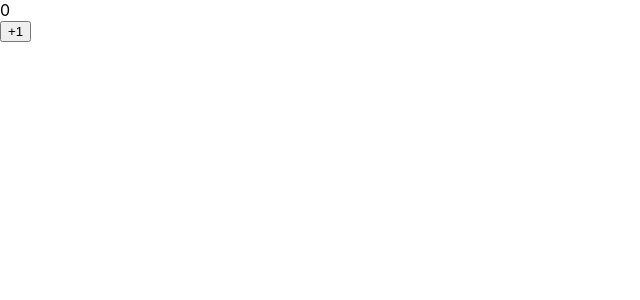
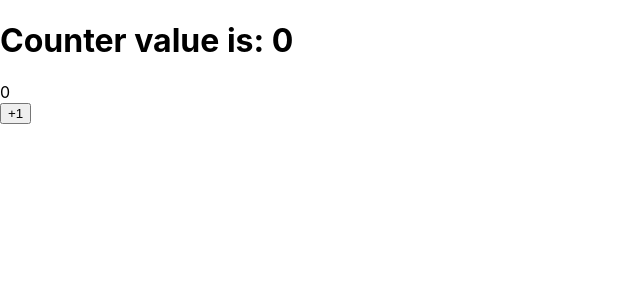
Before and after one commit to STiGMABY/webdev-react-redux, a React (Create React App) app: page / in a window 1280 px wide. Shown: the top 300 px of the page, without its empty margins (0-640 px from the left). Built offline with nearby package versions, Linux system fonts and the light colour scheme.

Commit message:
#4 is done Props part 1

```diff
--- a/package.json
+++ b/package.json
@@ -6,6 +6,7 @@
     "@testing-library/jest-dom": "^4.2.4",
     "@testing-library/react": "^9.3.2",
     "@testing-library/user-event": "^7.1.2",
+    "prop-types": "^15.7.2",
     "react": "^16.13.1",
     "react-dom": "^16.13.1",
     "react-scripts": "3.4.3"
--- /dev/null
+++ b/src/Examples/04_props/Lesson_04.js
@@ -0,0 +1,44 @@
+import React from "react";
+import PropTypes from 'prop-types'
+
+const Counter = ({counter, func, number, string}) => {
+    console.log(counter, func, number, string)
+    return <h1>{`Counter value is: ${counter}`}</h1>
+}
+
+Counter.propTypes = {
+    counter: PropTypes.number.isRequired,
+    func: PropTypes.func,
+    number: PropTypes.number,
+    string: PropTypes.string
+}
+
+Counter.defaultProps = {
+    func: () => {},
+    number: 5,
+    string: 'default string'
+}
+
+export class Lesson_04 extends React.Component {
+    state = {
+        counter: 0
+    }
+
+    onHandleClick = () => {
+        this.setState( ({counter}) => ({ //деструктуризация
+            counter: counter +1
+        }))
+    }
+
+    render() {
+        const {counter} = this.state
+        return (
+            <div>
+                <Counter
+                    counter={counter}/>
+                <div>{counter}</div>
+                <button onClick={ this.onHandleClick }>+1</button>
+            </div>
+        )
+    }
+}
--- a/src/index.js
+++ b/src/index.js
@@ -5,13 +5,14 @@ import App from './App';
 import * as serviceWorker from './serviceWorker';
 import {Lesson_02} from "./Examples/02_components/Lesson_02";
 import {Lesson_03} from "./Examples/03_state/Lesson_03";
+import {Lesson_04} from "./Examples/04_props/Lesson_04";
 
 React.cloneElement('div', null, 'Just div')
 React.cloneElement('input', {className: 'justInput'})
 
 ReactDOM.render(
   <React.StrictMode>
-    <Lesson_03 />
+    <Lesson_04 />
   </React.StrictMode>,
   document.getElementById('root')
 );
```
